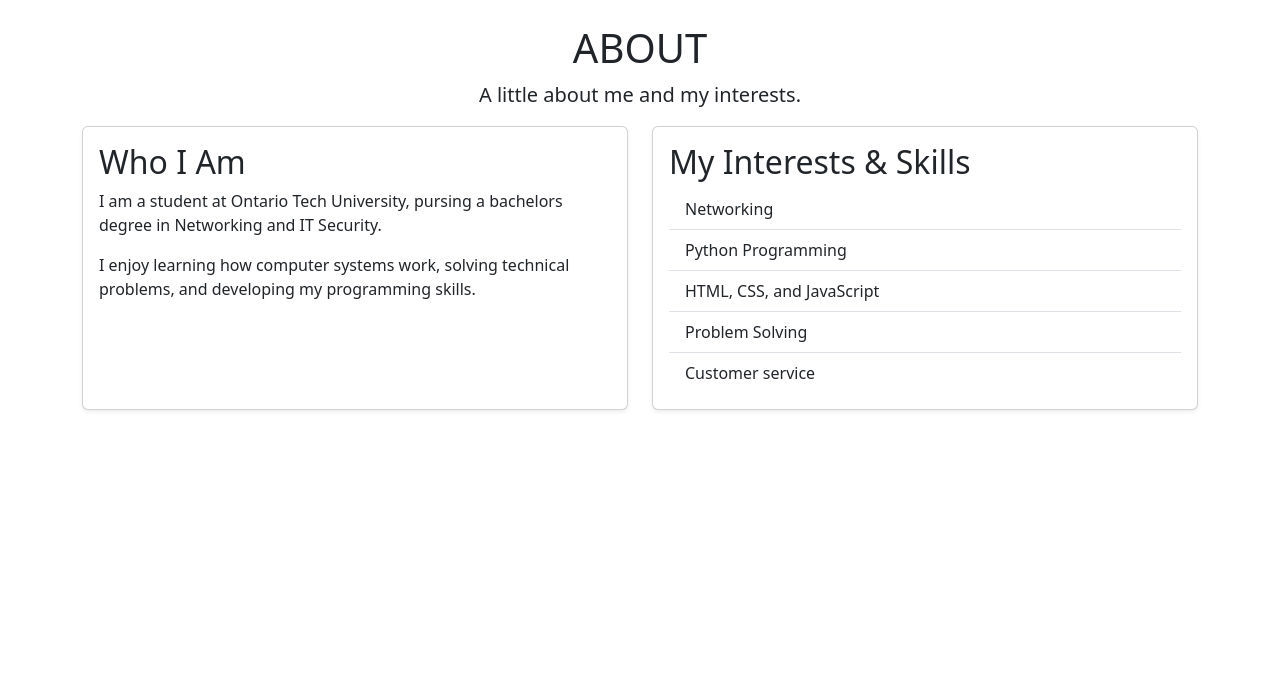
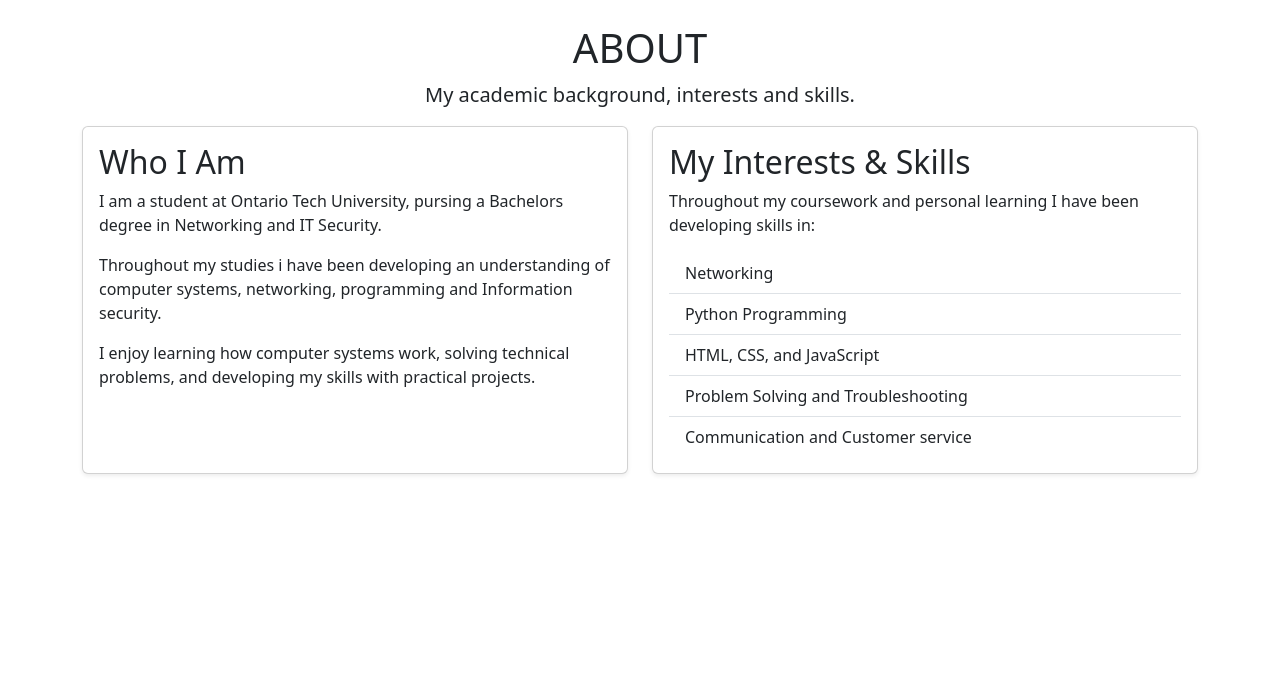
Before and after one commit to jjnanteza/Assignment-2, a Node server app: page /about in a window 1280 px wide. Shown: the part 56-753 px from the top of the page. Run offline with Node 20, Linux system fonts and the light colour scheme; some libraries are stand-ins or nearby versions.

Commit message:
index and about

```diff
--- a/views/about.ejs
+++ b/views/about.ejs
@@ -6,7 +6,7 @@
 <div class="container mt-4 mb-4">
     <div class="text-center mb-3">
         <h1><%= title %></h1>
-        <p class="lead">A little about me and my interests.</p>
+        <p class="lead">My academic background, interests and skills.</p>
     </div>
     <!--Introduction about me-->
     <div class="row g-4">
@@ -14,11 +14,16 @@
             <div class="card shadow-sm h-100">
                 <div class="card-body">
                     <h2 class="card-title">Who I Am</h2>
-                    <p>
-                        I am a student at Ontario Tech University, pursing a bachelors degree in Networking and IT Security.
+                    <p class="mb-6">
+                        I am a student at Ontario Tech University, pursing a Bachelors degree in Networking and IT Security.
                     </p>
-                    <p>
-                        I enjoy learning how computer systems work, solving technical problems, and developing my programming skills.
+
+                    <p class="mb-6">
+                        Throughout my studies i have been developing an understanding of computer systems, networking, programming and Information security.
+                    </p>
+
+                    <p class="mb-0">
+                        I enjoy learning how computer systems work, solving technical problems, and developing my skills with practical projects.
                     </p>
                 </div>
             </div>
@@ -29,12 +34,13 @@
                 <div class="card-body">
                     <h2 class="card-title">My Interests & Skills</h2>
                     <!--List of some skills-->
+                    <p> Throughout my coursework and personal learning I have been developing skills in:</p>
                     <ul class="list-group list-group-flush">
                         <li class="list-group-item">Networking</li>
                         <li class="list-group-item">Python Programming </li>
                         <li class="list-group-item">HTML, CSS, and JavaScript</li>
-                        <li class="list-group-item">Problem Solving</li>
-                        <li class="list-group-item">Customer service</li>
+                        <li class="list-group-item">Problem Solving and Troubleshooting</li>
+                        <li class="list-group-item">Communication and Customer service</li>
                     </ul>
                 </div>
             </div>
```
Also changed, not shown: views/index.ejs (+21 -1 lines), public/Images/Budget quest.png (added), public/Images/Event system.png (added), public/Images/Packetracer2.png (added), public/Images/Packettracer1.png (added).
